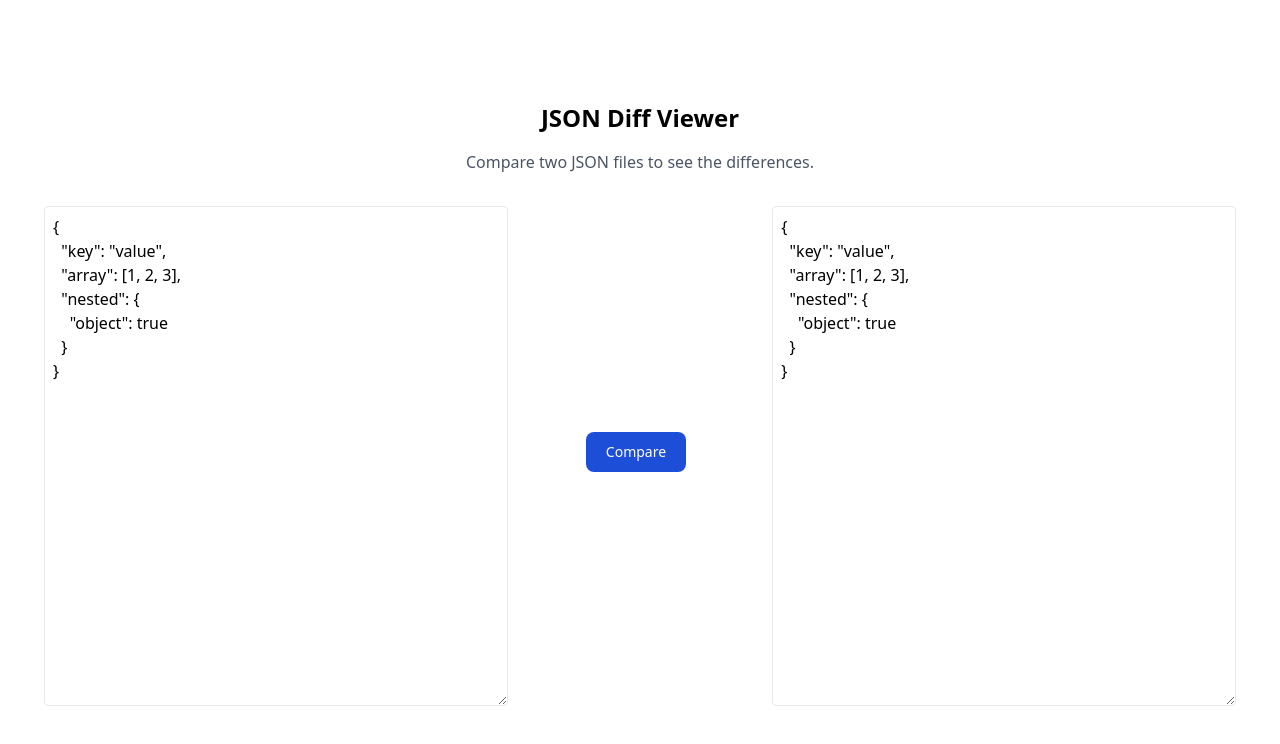
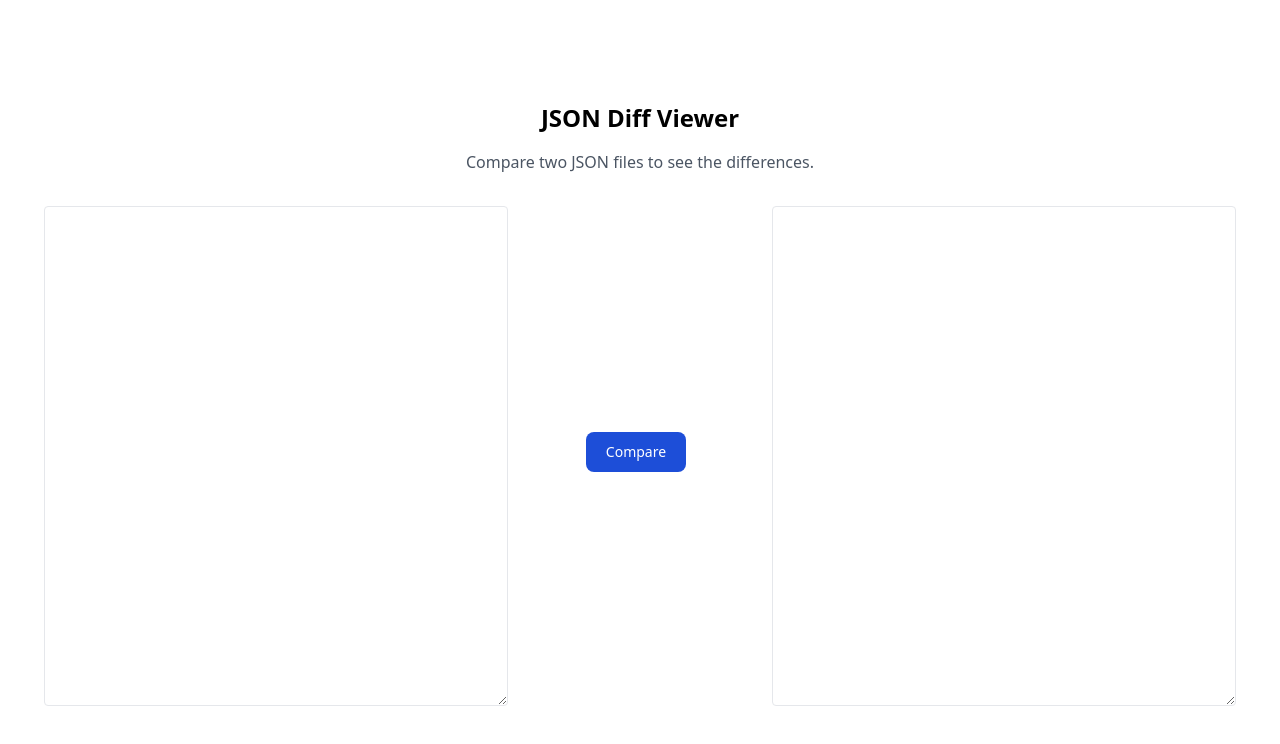
Before and after one commit to mufasa-dev/Json-diff, an Angular app: page / in a window 1280 px wide. Shown: the top 744 px of the page. Built offline with nearby package versions, Linux system fonts and the light colour scheme.

Commit message:
feat: add model json

```diff
--- a/src/app/app.html
+++ b/src/app/app.html
@@ -3,11 +3,11 @@
         <h1 class="text-2xl font-bold mb-4">JSON Diff Viewer</h1>
         <p class="text-gray-600 mb-8">Compare two JSON files to see the differences.</p>
         <div class="w-full flex flex-row justify-center items-center gap-4 px-10 min-h-[500px]">
-            <app-json-textarea class="basis-2/5 h-full"></app-json-textarea>
+            <app-json-textarea class="basis-2/5 h-full" [json]="json1"></app-json-textarea>
             <div class="flex flex-row justify-center items-center px-3 size-20 basis-1/5">
                 <button class="btn-primary">Compare</button>
             </div>
-            <app-json-textarea class="basis-2/5 h-full"></app-json-textarea>
+            <app-json-textarea class="basis-2/5 h-full" [json]="json2"></app-json-textarea>
         </div>
     </div>
 </div>
--- a/src/app/app.ts
+++ b/src/app/app.ts
@@ -8,5 +8,6 @@ import { JsonTextArea } from './json-textarea/json-textarea';
   styleUrl: './app.scss'
 })
 export class App {
-  protected readonly title = signal('json-diff');
+  public json1 = "";
+  public json2 = "";
 }
--- a/src/app/json-textarea/json-textarea.html
+++ b/src/app/json-textarea/json-textarea.html
@@ -1,10 +1,3 @@
 <textarea class="w-full h-full p-2 border rounded ds" placeholder="Enter JSON here...">
-{
-  "key": "value",
-  "array": [1, 2, 3],
-  "nested": {
-    "object": true
-  }
-}
-
+{{json}}
 </textarea>
--- a/src/app/json-textarea/json-textarea.ts
+++ b/src/app/json-textarea/json-textarea.ts
@@ -1,4 +1,4 @@
-import { Component, signal } from '@angular/core';
+import { Component, Input, signal } from '@angular/core';
 import { RouterOutlet } from '@angular/router';
 
 @Component({
@@ -7,5 +7,5 @@ import { RouterOutlet } from '@angular/router';
   styleUrl: '../app.scss'
 })
 export class JsonTextArea {
-
+  @Input()  json: string = '';
 }
```
